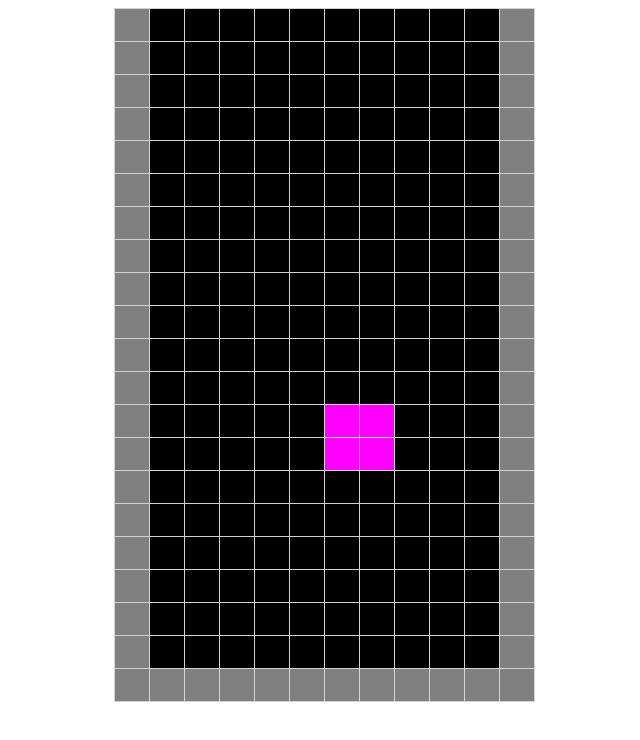
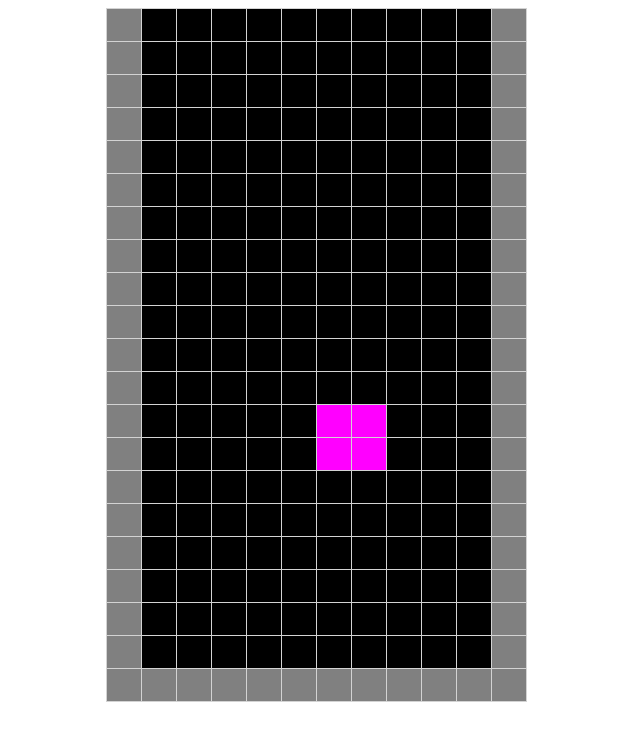
Before and after one commit to ym99/a-tetris, a website: page docs/index.html in a window 1280 px wide. Shown: the whole page, without its empty margins (324-964 px from the left). Drawn offline with Linux system fonts and the light colour scheme.

Commit message:
progress

```diff
--- a/docs/index.html
+++ b/docs/index.html
@@ -9,9 +9,6 @@
         <meta name="viewport" content="width=350">
 
         <style>
-            body {
-                width: 100%;
-            }
             #main {
                 margin: 0 auto;
                 border-collapse: separate;
```
